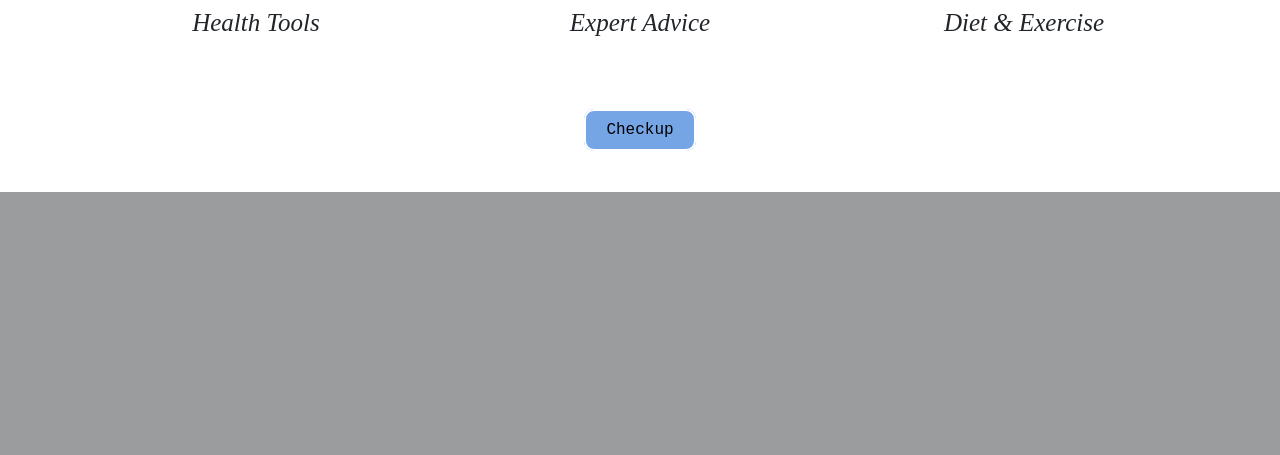
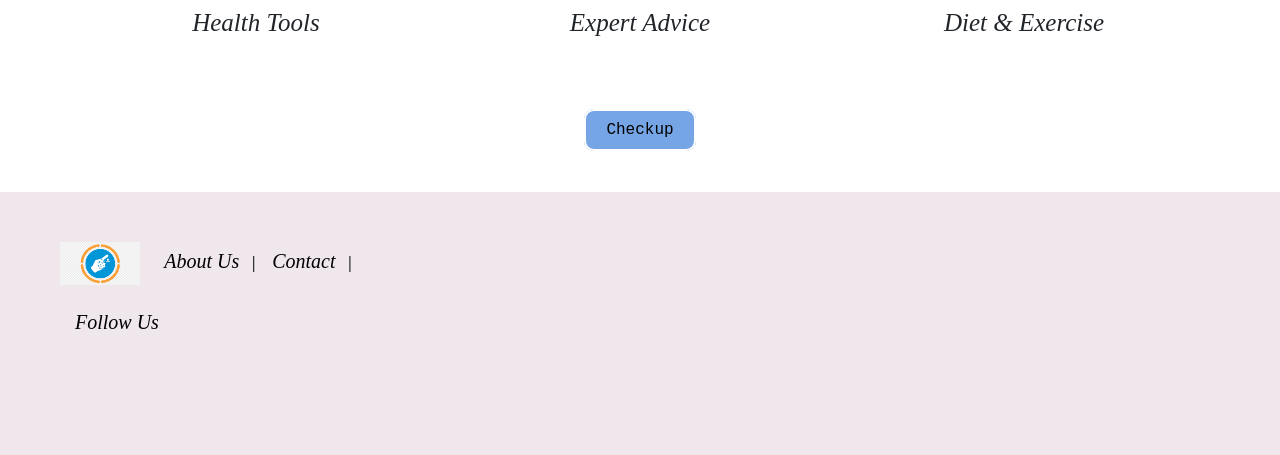
Before and after one commit to BubbleeTea/Diabetes-Prediction, a Flask app: page / in a window 1280 px wide. Shown: the part 964-1419 px from the top of the page. Before the commit the page ends 1156 px from the top, so only its background shows below. Run offline with Flask 3, Linux system fonts and the light colour scheme.

Commit message:
Footer Update

```diff
--- a/static/Css/index.css
+++ b/static/Css/index.css
@@ -134,3 +134,75 @@
     border-bottom: 4px solid grey;
     transition: .5s;
 }
+footer {
+    background-color: rgb(240, 231, 237);
+    padding: 50px;
+}
+
+footer .pages {
+    text-align: centre;
+}
+
+
+
+footer .pages a {
+    text-decoration: none;
+    margin: 10px;
+    color: black;
+    font-size: 20px;
+    font-family: 'Times New Roman', Times, serif;
+    font-style:oblique;
+}
+
+footer .pages a:hover {
+    color: rgb(85, 104, 244);
+}
+
+footer .contact {
+    text-align: centre;
+}
+
+footer .contact h3 {
+    color: black;
+    font-size: 20px;
+    font-family: 'Times New Roman', Times, serif;
+    padding: 5px;
+    font-style:oblique;
+}
+
+footer .contact a {
+    font-size: 30px;
+    color: black;
+    margin: 10px;
+    text-decoration: none;
+}
+
+footer .contact a:hover {
+    color:rgb(85, 104, 244);
+}
+
+footer .social {
+    text-align: centre;
+}
+
+footer .social h3 {
+    color: black;
+    font-size: 20px;
+    font-family: 'Times New Roman', Times, serif;
+    padding: 25px;
+    font-style:oblique;
+
+}
+
+
+footer .social a {
+    font-size: 25px;
+    color: black;
+    margin: 5px;
+    text-decoration: none;
+
+}
+
+footer .social a:hover {
+    color:rgb(85, 104, 244);
+}
--- a/templates/Home.html
+++ b/templates/Home.html
@@ -74,6 +74,22 @@
           <a href="#">Checkup</a>
       </div>
     </div>
+    <footer>
+      <div class="footer_logo pages">
+        <a href="#"><img src="static\image\logo.png" width="80 "></a>
+        <a href="">About Us</a>|
+        <a href="">Contact</a>|
+      </div>
+
+      <div class="social">
+        <h3>Follow Us</h3>
+        <a href=""><i class="fa fa-facebook" aria-hidden="true"></i></a>
+        <a href=""><i class="fa fa-twitter" aria-hidden="true"></i></a>
+        <a href=""><i class="fa fa-linkedin" aria-hidden="true"></i></a>
+        <a href=""><i class="fa fa-instagram" aria-hidden="true"></i></a>
+      </div>
+
+    </footer>
 
 
 </body>
```
